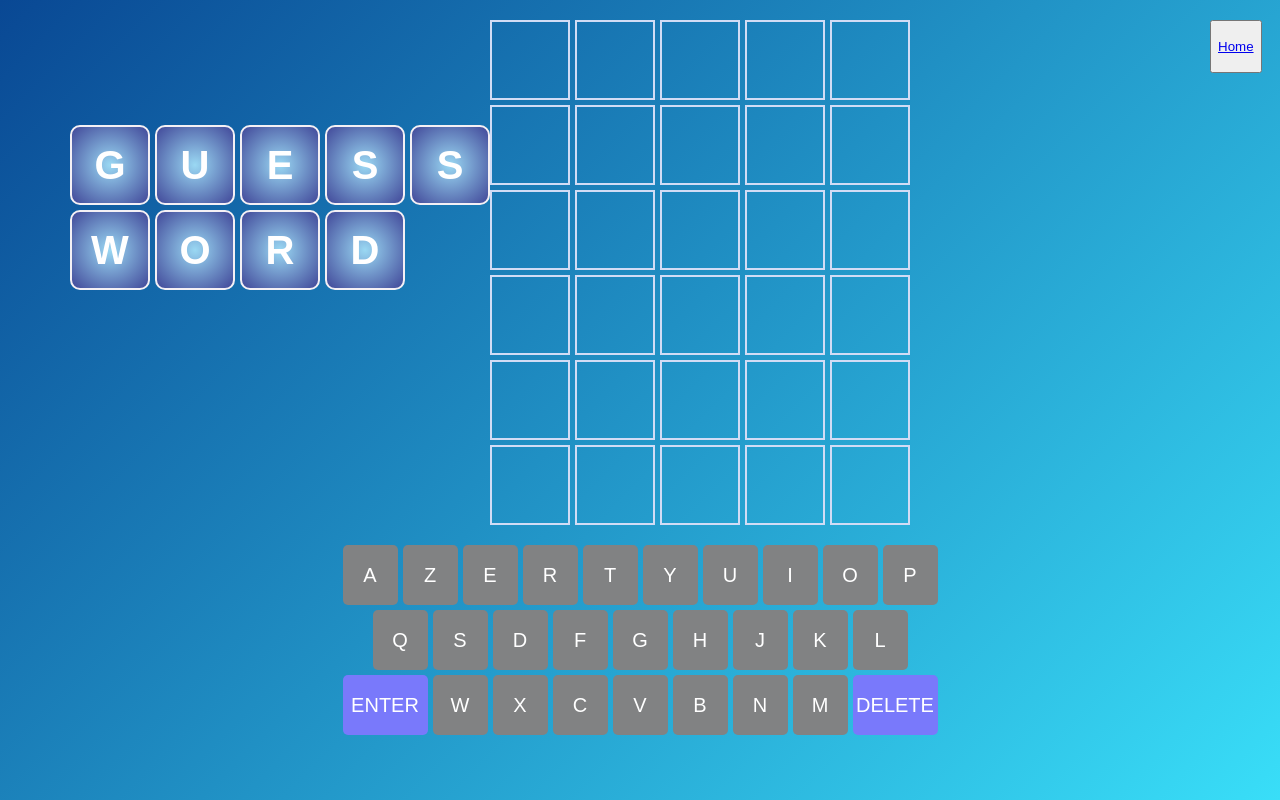
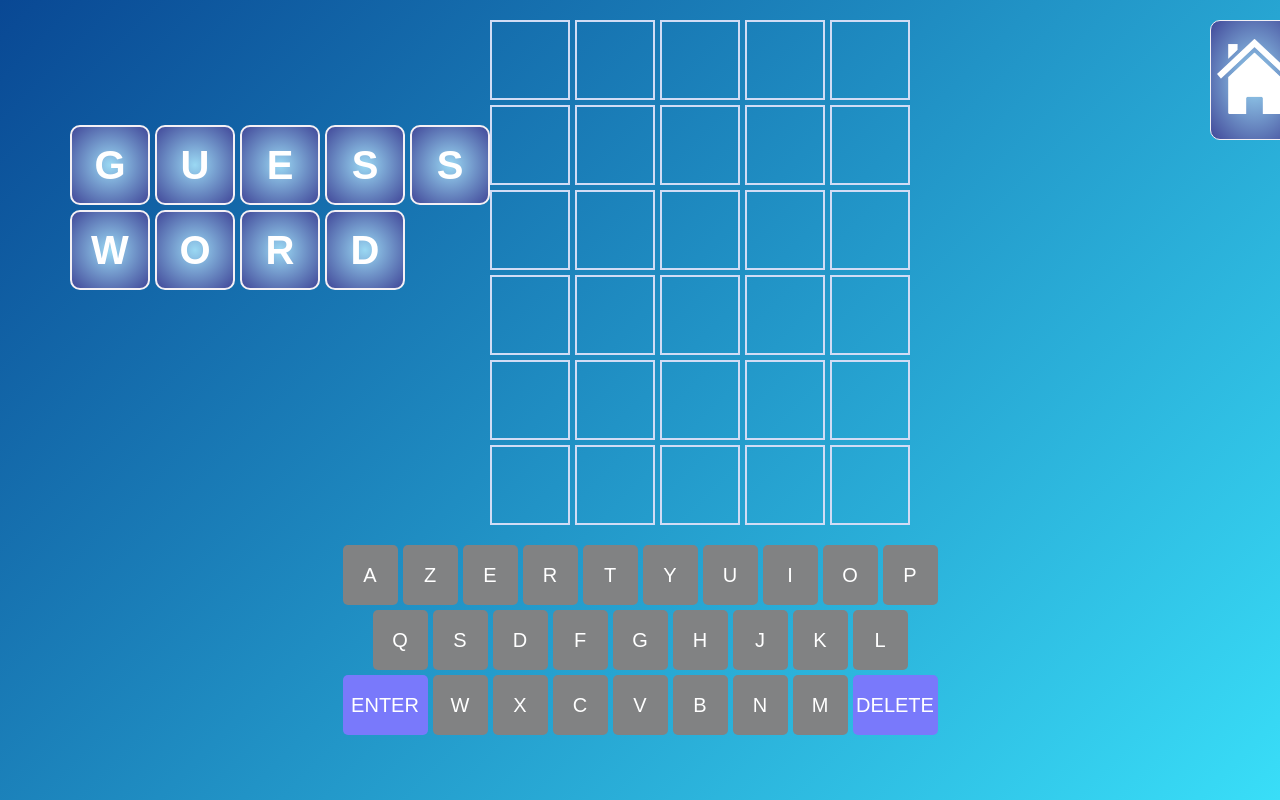
Before and after one commit to clausdamia/projet_web_S2, a plain HTML site: page Html/index.html in a window 1280 px wide. Drawn offline with Linux system fonts and the light colour scheme.

Commit message:
Theme fonctionnel

```diff
--- a/CSS/styles.css
+++ b/CSS/styles.css
@@ -274,7 +274,30 @@ body.mode-bleu {
 .tile2.mode-bleu {
   background: radial-gradient(#9ad8f3, #414899);
 }
+.lien{
+  text-decoration: none;
 
+  color: white;
+}
+.homeimg{
+
+  width: 2.5em;
+  height: 2.5em;
+}
+.btn.home{
+  font-size: 1.5em;
+  color: white;
+  border: .05em solid hsl(288, 20%, 95%);
+
+  background: radial-gradient(#9ad8f3, #414899);
+  text-transform: uppercase;
+  font-weight: bold;
+  display: flex;
+  justify-content: center;
+  align-items: center;
+  user-select: none;
+  border-radius: 10px; /
+}
 .mode-bleu{
   background: radial-gradient(#9ad8f3, #414899);
 }
--- a/Html/index.html
+++ b/Html/index.html
@@ -4,7 +4,7 @@
   <meta charset="UTF-8">
   <meta name="viewport" content="width=device-width, initial-scale=1.0">
   <link rel="stylesheet" href="../CSS/styles.css">
-  <script src="../script.js" defer></script>
+
   <title>Wordle mais pour un projet d'indo</title>
 </head>
 <body >
@@ -55,8 +55,12 @@
     <div class="tile"></div>
     <div class="tile"></div>
   </div>
-  <button class="btn">
-    <a href="../home.html">Home</a></button>
+  <button class="btn home">
+    <a class="lien" href="../home.html?mode="><img
+      class="homeimg"
+      src="../home.png"
+      alt="Home"
+    ></a></button>
 </div>
   <div data-keyboard class="keyboard">
     <button class="key" data-key="A">A</button>
@@ -91,5 +95,6 @@
     <!-- pour pouvoir avoir une belle image de bouton supprimer -->
     <button data-delete class="key large" class="btn-dlt">Delete</button>
   </div>
+  <script src="../script.js" defer></script>
 </body>
 </html>
--- a/script.js
+++ b/script.js
@@ -900,6 +900,15 @@ function ModeBleu() {
             var lien = document.querySelector('.lien3');
             // Ajouter le mode en tant que paramètre à l'URL
             lien.href = "Html/parametre.html?mode=" + mod;
+            var lien2 = document.querySelector('.lien2');
+            // Ajouter le mode en tant que paramètre à l'URL
+            lien2.href = "Html/index.html?mode=" + mod;
+              }
+
+            if (url.includes("index.html")) {
+              var lien = document.querySelector('.lien');
+
+                  lien.href = "../home.html?mode=" + mod;
                 }
           }
           }
@@ -940,6 +949,15 @@ if (url.includes("parametre.html")) {
       var lien = document.querySelector('.lien3');
       // Ajouter le mode en tant que paramètre à l'URL
       lien.href = "Html/parametre.html?mode=" + mod;
+      var lien2 = document.querySelector('.lien2');
+      // Ajouter le mode en tant que paramètre à l'URL
+      lien2.href = "Html/index.html?mode=" + mod;
+        }
+
+      if (url.includes("index.html")) {
+        var lien = document.querySelector('.lien');
+        // Ajouter le mode en tant que paramètre à l'URL
+            lien.href = "../home.html?mode=" + mod;
           }
     }
 }
@@ -978,10 +996,19 @@ if (url.includes("home.html")) {
   var lien = document.querySelector('.lien3');
   // Ajouter le mode en tant que paramètre à l'URL
   lien.href = "Html/parametre.html?mode=" + mod;
+  var lien2 = document.querySelector('.lien2');
+  // Ajouter le mode en tant que paramètre à l'URL
+  lien2.href = "Html/index.html?mode=" + mod;
+    }
+
+  if (url.includes("index.html")) {
+    var lien = document.querySelector('.lien');
+    // Ajouter le mode en tant que paramètre à l'URL
+        lien.href = "../home.html?mode=" + mod;
+      }
     }
 }
 
-}
 
 // Récupérer les paramètres d'URL
 const params = new URLSearchParams(window.location.search);
```
Also changed, not shown: home.html (+1 -1 lines). Lines whose indentation alone changed are shown as unchanged.
